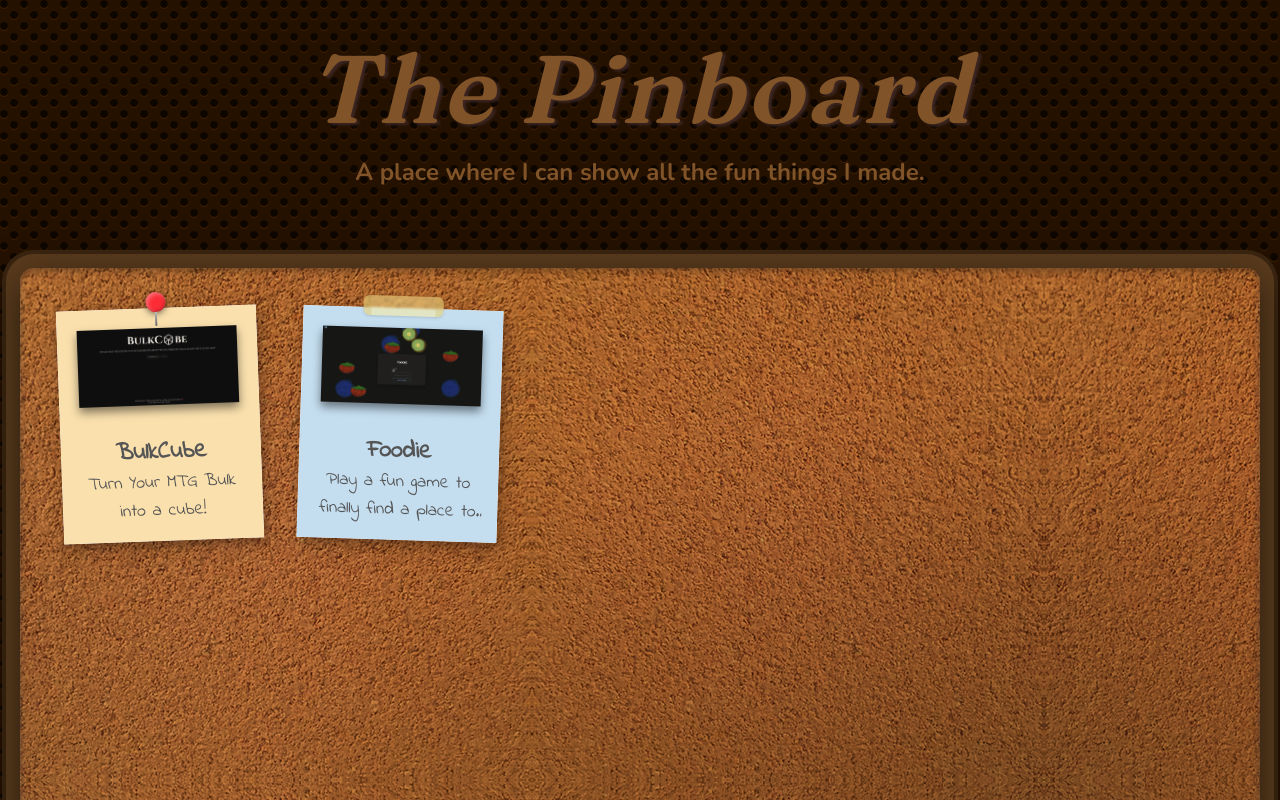
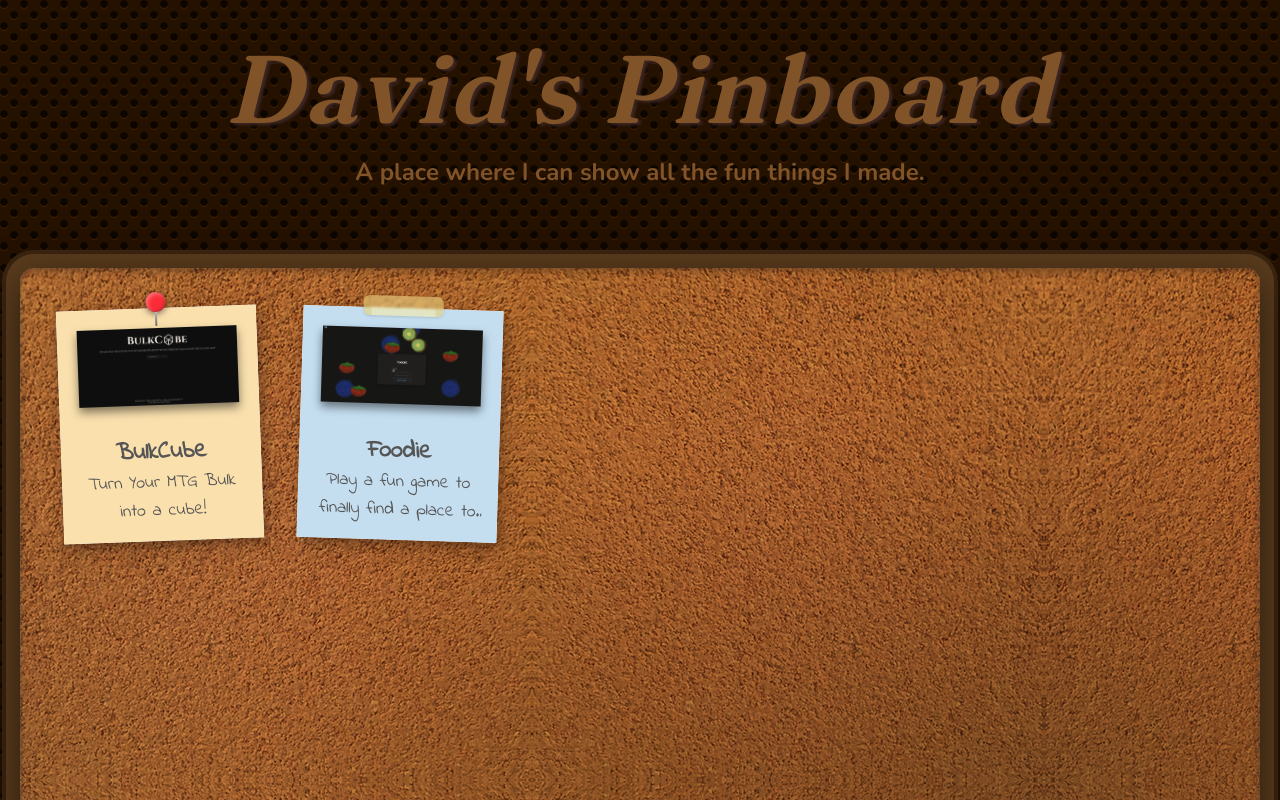
Before and after one commit to DavidASauro/TheIndex, a Next.js app: page / in a window 1280 px wide. Shown: the top 800 px of the page. Built offline with nearby package versions, Linux system fonts and the light colour scheme.

Commit message:
added new title and header

```diff
--- a/app/layout.tsx
+++ b/app/layout.tsx
@@ -40,7 +40,7 @@ const indieFlower = Indie_Flower({
 });
 
 export const metadata: Metadata = {
-  title: "The Index",
+  title: "David's Pinboard",
   description: "A place where I can show all the fun things I made.",
 };
 
--- a/app/page.tsx
+++ b/app/page.tsx
@@ -6,7 +6,7 @@ const Page = () => {
     <div className="w-full mx-auto flex flex-col gap-20 px-5">
       <div className="text-center mt-10 flex flex-col gap-5">
         <h1 className="text-8xl text-[#805428] font-fraunces font-semibold italic [text-shadow:3px_2px_3px_#3E2723] tracking-wide">
-          The Pinboard
+          {`David's Pinboard`}
         </h1>
         <p className="text-2xl text-[#805428] font-nunito font-bold">
           A place where I can show all the fun things I made.
```
